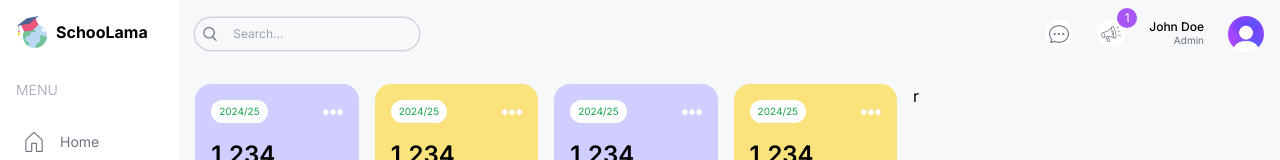
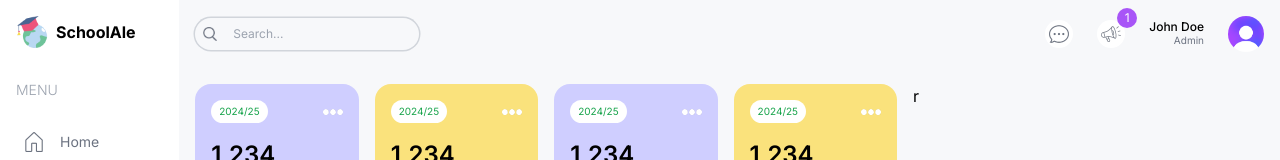
Before and after one commit to Alek30k/School-Management-Dashboard, a Next.js app: page /admin in a window 1280 px wide. Shown: the top 160 px of the page. Built offline with nearby package versions, Linux system fonts and the light colour scheme.

Commit message:
last commit

```diff
--- a/src/app/(dashboard)/layout.tsx
+++ b/src/app/(dashboard)/layout.tsx
@@ -11,14 +11,13 @@ export default function DashboardLayout({
   return (
     <div className="h-screen flex">
       {/* LEFT */}
-      {/* LEFT */}
       <div className="w-[14%] md:w-[8%] lg:w-[16%] xl:w-[14%] p-4">
         <Link
           href="/"
           className="flex items-center justify-center lg:justify-start gap-2"
         >
           <Image src="/logo.png" alt="logo" width={32} height={32} />
-          <span className="hidden lg:block font-bold">SchooLama</span>
+          <span className="hidden lg:block font-bold">SchoolAle</span>
         </Link>
         <Menu />
       </div>
--- a/src/components/UserCard.tsx
+++ b/src/components/UserCard.tsx
@@ -7,7 +7,7 @@ const UserCard = ({ type }: { type: string }) => {
         <span className="text-[10px] bg-white px-2 py-1 rounded-full text-green-600">
           2024/25
         </span>
-        <Image src="/more.png" alt="" width={20} height={20} />
+        <Image src="/more.png" alt="more" width={20} height={20} />
       </div>
       <h1 className="text-2xl font-semibold my-4">1,234</h1>
       <h2 className="capitalize text-sm font-medium text-gray-500">{type}s</h2>
```
